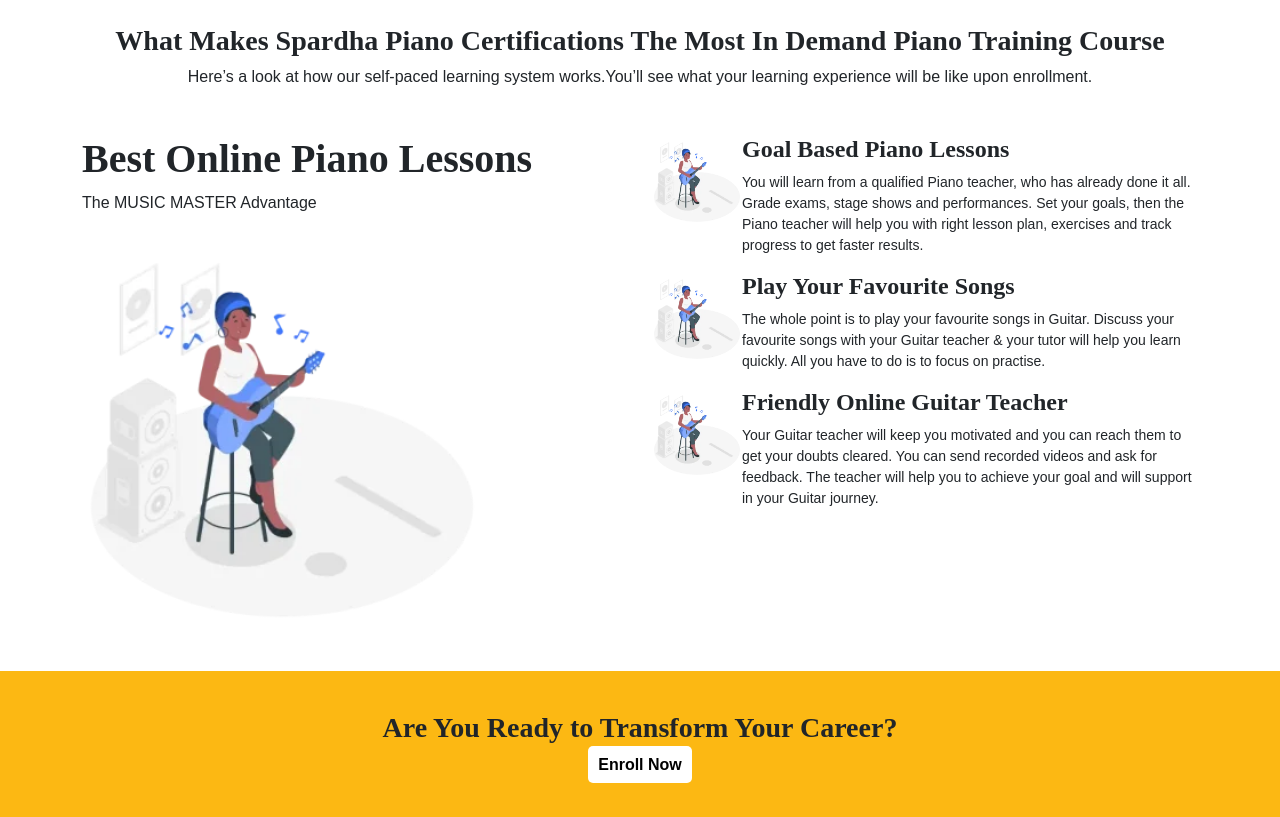
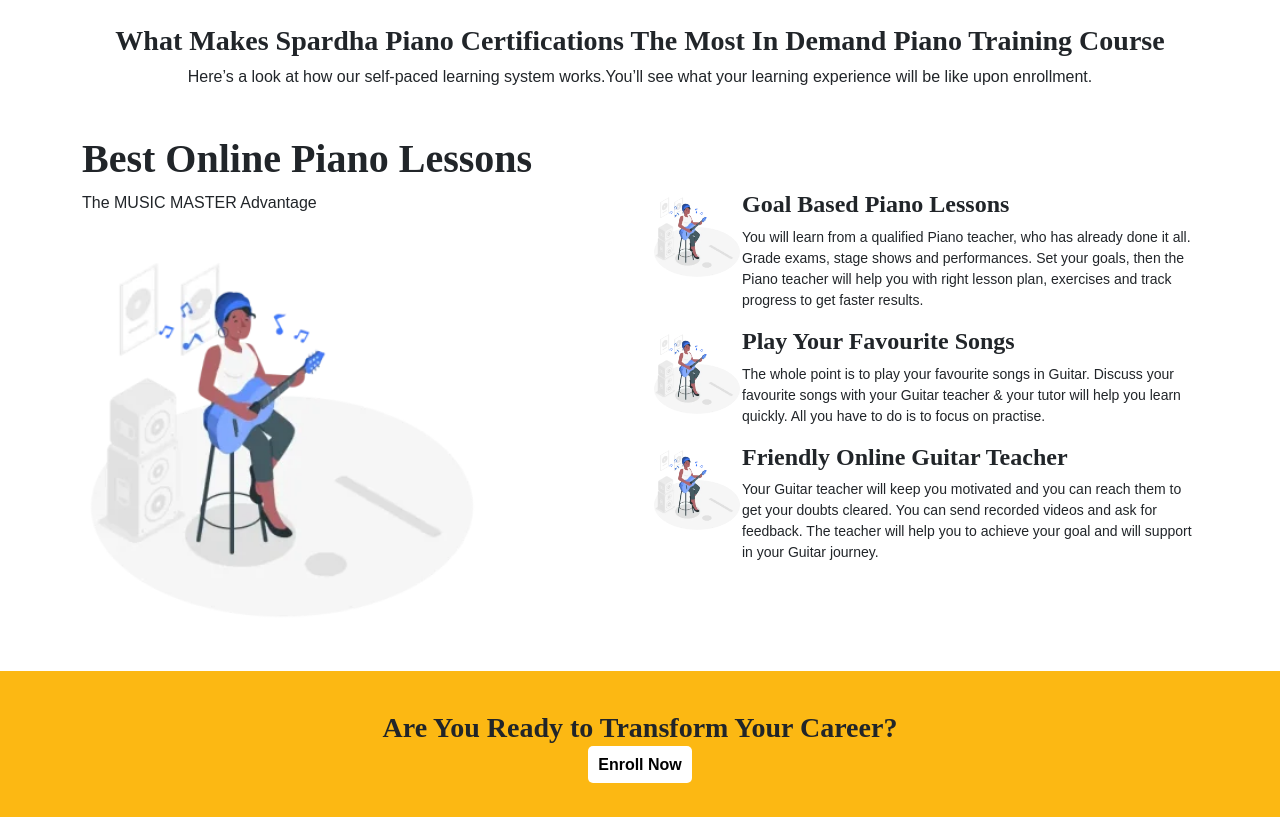
Before and after one commit to SANSKARTZAR/spardhalead, a Next.js app: page / in a window 1280 px wide. Shown: the part 3200-4017 px from the top of the page. Built offline with nearby package versions, Linux system fonts and the light colour scheme.

Commit message:
new changes

```diff
--- a/src/app/component/spardhalead/CourseCertifications.js
+++ b/src/app/component/spardhalead/CourseCertifications.js
@@ -23,6 +23,7 @@
                             </div>
                         </div>
                         <div className="col-lg-6 col-md-6 col-12">
+                        <div className="certificatecards-div">
                             <div className="certificatecards">
                                 <Image src={certification.src} width="90" height="90" alt="certificate-img" />
                                 <span>
@@ -44,6 +45,7 @@
                                      <p className="certif-para">Your Guitar teacher will keep you motivated and you can reach them to get your doubts cleared. You can send recorded videos and ask for feedback. The teacher will help you to achieve your goal and will support in your Guitar journey.</p>
                                 </span>
                             </div>
+                            </div>
                         </div>
                     </div>
                 </div>
--- a/src/app/globals.css
+++ b/src/app/globals.css
@@ -151,6 +151,9 @@
     display: flex;
     justify-content: space-between;
 }
+.certificatecards-div{
+    padding-top: 10%;
+}
 
 .enquiry-btn {
     border-radius: 5px;
```
